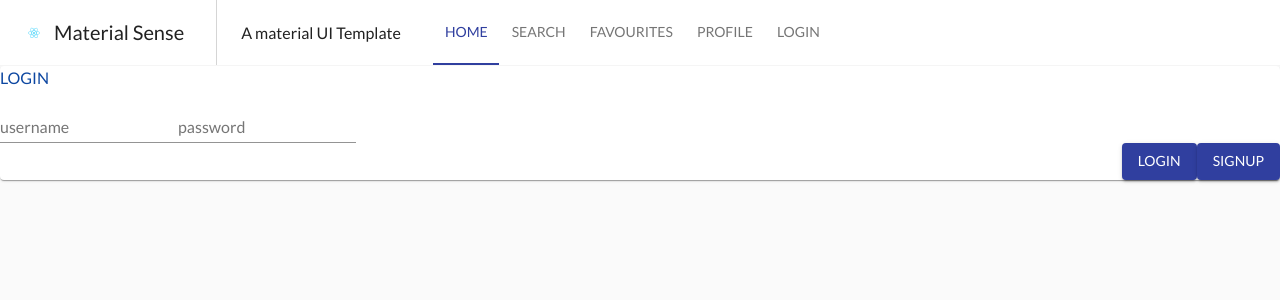
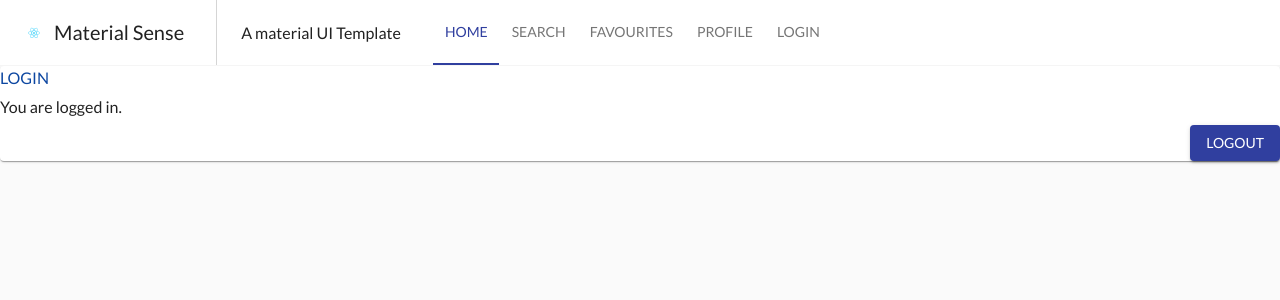
Before and after one commit to a698570/Rutafy, a React (Create React App) app in the folder App/: page /#/login in a window 1280 px wide. Shown: the top 300 px of the page. Built offline with nearby package versions, Linux system fonts and the light colour scheme; sample sign-in values are in the browser's storage.

Commit message:
App views warn user about not being logged in

```diff
--- a/App/src/components/Favourites.js
+++ b/App/src/components/Favourites.js
@@ -10,10 +10,13 @@ import MenuItem from "@material-ui/core/MenuItem";
 import Route from "./Route";
 
 function Favourites() {
+    const [logged, setLogged] = useState(false)
     const [routes, setRoutes] = useState([])
 
     useEffect(() => {
-        let token = window.localStorage['token']
+        let token = localStorage.getItem('token')
+        if (token) {
+            setLogged(true)
             fetch('http://localhost:8000/fav/routes',
                 {
                     method: 'GET',
@@ -23,6 +26,9 @@ function Favourites() {
                 })
                 .then(response => response.ok ? response.json() : [])
                 .then(data => setRoutes(data));
+        } else {
+            setLogged(false)
+        }
     }, [])
 
     return (
@@ -45,7 +51,15 @@ function Favourites() {
                                 Favourite routes
                             </Typography>
                         </Grid>
-                        {routes.map(route => (
+                        {logged !== true ?
+                            (<Typography
+                                variant="body1"
+                                gutterBottom
+                            >
+                                Please, log in to view your favourite routes
+                            </Typography>)
+                            :
+                            routes.map(route => (
                                 <Grid item xs={12} md={6}>
                                     <Route route={route}/>
                                 </Grid>
--- a/App/src/components/Login.js
+++ b/App/src/components/Login.js
@@ -6,12 +6,20 @@ import Typography from "@material-ui/core/Typography";
 import Grid from "@material-ui/core/Grid";
 import Button from "@material-ui/core/Button";
 import TextField from "@material-ui/core/TextField";
-import MenuItem from "@material-ui/core/MenuItem";
 
 function Login() {
     const [username, setUsername] = useState('')
     const [password, setPassword] = useState('')
+    const [logged, setLogged] = useState(false)
 
+    useEffect(() => {
+        let token = localStorage.getItem('token')
+        if (token) {
+            setLogged(true)
+        } else {
+            setLogged(false)
+        }
+    }, [])
 
     const login = () => {
         let searchParams = new URLSearchParams();
@@ -28,8 +36,8 @@ function Login() {
             })
             .then(response => response.json())
             .then(data => {
-                let storage = window.localStorage
-                storage.setItem('token', data['access_token'])
+                localStorage.setItem('token', data['access_token'])
+                setLogged(true)
             })
     }
 
@@ -45,6 +53,11 @@ function Login() {
             })
             .then(response => response.json())
             .then(() => login())
+    }
+
+    const logout = () => {
+        localStorage.removeItem('token')
+        setLogged(false)
     }
 
     return (
@@ -68,6 +81,11 @@ function Login() {
                                     >
                                         Login
                                     </Typography>
+                                </div>
+                                {logged !== true ?
+                                    (
+                                        <div>
+                                            <div>
                                                 <form noValidate autoComplete="off">
                                                     <TextField
                                                         id="username"
@@ -102,6 +120,27 @@ function Login() {
                                                     Signup
                                                 </Button>
                                             </div>
+                                        </div>) :
+                                    (<div>
+                                        <Typography
+                                            variant="body1"
+                                            gutterBottom
+                                        >
+                                            You are logged in.
+                                        </Typography>
+                                        <div style={{display: "flex", justifyContent: "flex-end"}}>
+                                            <Button
+                                                color="primary"
+                                                variant="contained"
+                                                onClick={() => {
+                                                    logout();
+                                                }}
+                                            >
+                                                Logout
+                                            </Button>
+                                        </div>
+                                    </div>)
+                                }
                             </Paper>
                         </Grid>
                     </Grid>
--- a/App/src/components/Search.js
+++ b/App/src/components/Search.js
@@ -10,6 +10,7 @@ import MenuItem from "@material-ui/core/MenuItem";
 import Route from "./Route";
 
 function Search() {
+    const [logged, setLogged] = useState(false)
     const [routes, setRoutes] = useState([])
     const [places, setPlaces] = useState([])
     const [minutes, setMinutes] = useState(120)
@@ -17,6 +18,15 @@ function Search() {
     const [allCategories, setAllCategories] = useState([])
     const [allPlaces, setAllPlaces] = useState(
         ['Fuerte del Rapitán', 'Castillo de Loarre', 'Hotel San Ramón', 'Iglesia de San Sebastián'])
+
+    useEffect(() => {
+        let token = localStorage.getItem('token')
+        if (token) {
+            setLogged(true)
+        } else {
+            setLogged(false)
+        }
+    }, [])
 
     useEffect(() => {
         fetch('http://localhost:8000/categories',
@@ -141,10 +151,20 @@ function Search() {
                                 </div>
                             </Paper>
                         </Grid>
+                        {logged !== true ? (
+                                <Typography
+                                    variant="body1"
+                                    gutterBottom
+                                >
+                                    Please, log in to mark routes as favourites.
+                                </Typography>)
+                            : null
+                        }
                         {routes.map(route => (
                             <Grid item xs={12} md={6}>
                                 <Paper>
                                     <Route route={route}/>
+                                    {logged === true ? (
                                             <div style={{display: "flex", justifyContent: "flex-end"}}>
                                                 <Button
                                                     color="primary"
@@ -153,14 +173,16 @@ function Search() {
                                                 >
                                                     Favorite
                                                 </Button>
-                                    </div>
+                                            </div>)
+                                        : null}
                                 </Paper>
                             </Grid>
                         ))}
                     </Grid>
                 </Grid>
             </div>
-        </React.Fragment>)
+        </React.Fragment>
+    )
 }
 
 export default withRouter(Search);
```
Lines whose indentation alone changed are shown as unchanged.
